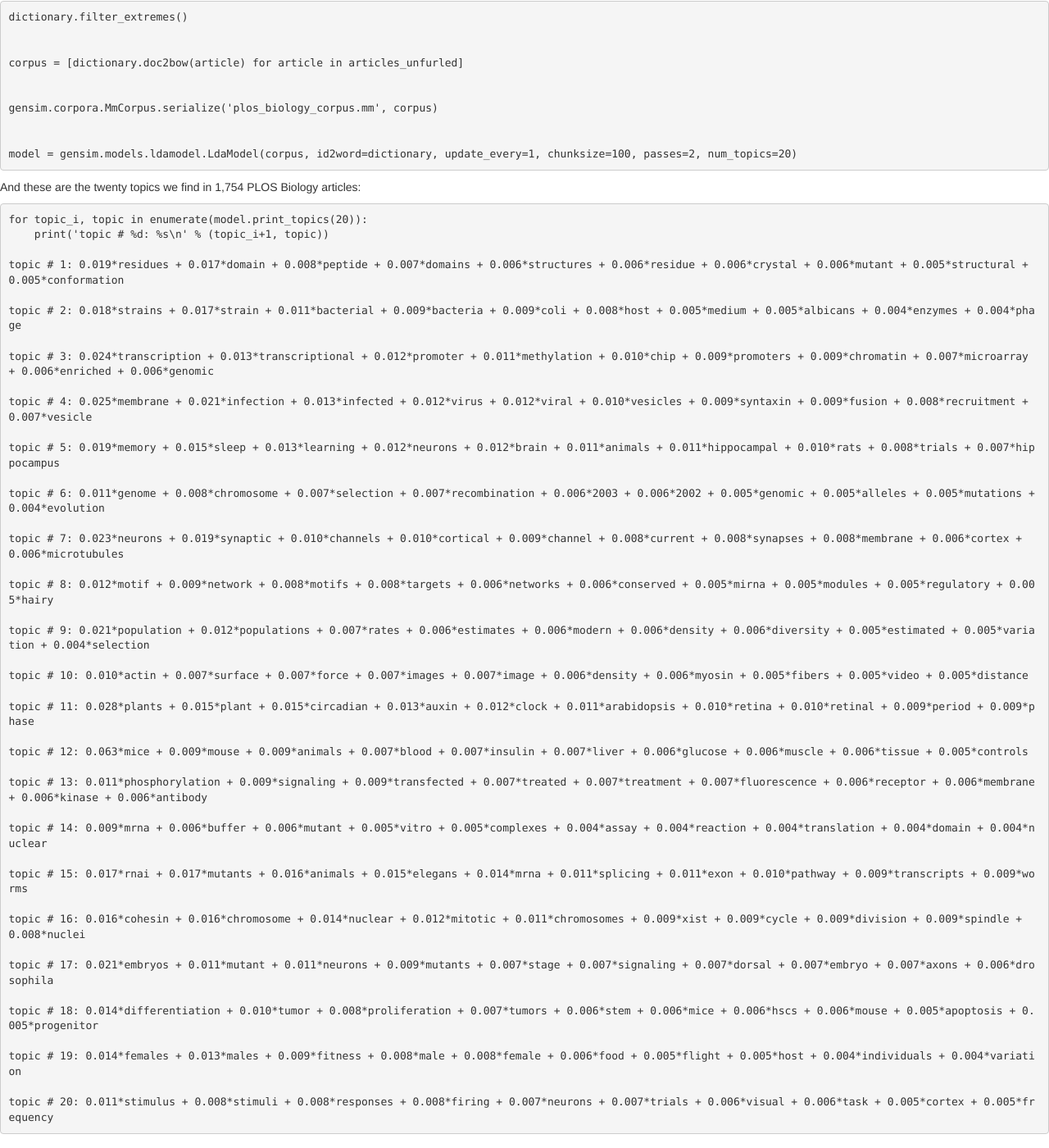
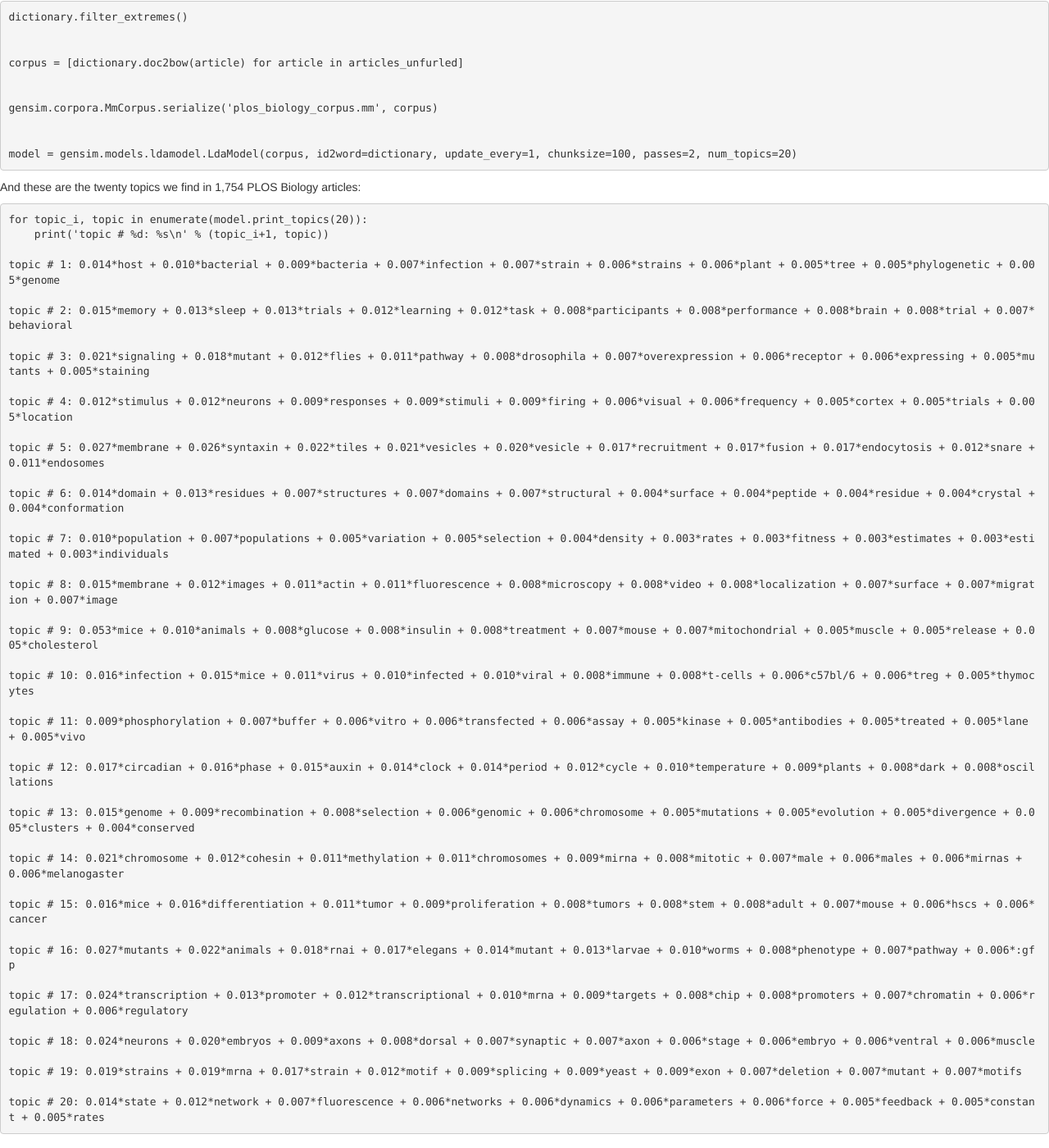
Before and after one commit to waltherg/backup.waltherg.github.io, a Jekyll site: the page built from _posts/2014-02-19-PLOS_Biology_Topics.md, in a window 1280 px wide and 1400 px high, scrolled down 1928 px. Shown: the whole window at 82% size. Built offline with Jekyll 4.4.1, drawn with Linux system fonts in a browser that asks for light colours; nearby versions of some CDN libraries; comment, search, counter and statistics services are not loaded.

Commit message:
print out updated model topics - not sure why we still had old topics in post

```diff
--- a/_posts/2014-02-19-PLOS_Biology_Topics.md
+++ b/_posts/2014-02-19-PLOS_Biology_Topics.md
@@ -142,45 +142,45 @@ And these are the twenty topics we find in 1,754 PLOS Biology articles:
     for topic_i, topic in enumerate(model.print_topics(20)):
         print('topic # %d: %s\n' % (topic_i+1, topic))
 
-    topic # 1: 0.019*residues + 0.017*domain + 0.008*peptide + 0.007*domains + 0.006*structures + 0.006*residue + 0.006*crystal + 0.006*mutant + 0.005*structural + 0.005*conformation
+    topic # 1: 0.014*host + 0.010*bacterial + 0.009*bacteria + 0.007*infection + 0.007*strain + 0.006*strains + 0.006*plant + 0.005*tree + 0.005*phylogenetic + 0.005*genome
 
-    topic # 2: 0.018*strains + 0.017*strain + 0.011*bacterial + 0.009*bacteria + 0.009*coli + 0.008*host + 0.005*medium + 0.005*albicans + 0.004*enzymes + 0.004*phage
+    topic # 2: 0.015*memory + 0.013*sleep + 0.013*trials + 0.012*learning + 0.012*task + 0.008*participants + 0.008*performance + 0.008*brain + 0.008*trial + 0.007*behavioral
 
-    topic # 3: 0.024*transcription + 0.013*transcriptional + 0.012*promoter + 0.011*methylation + 0.010*chip + 0.009*promoters + 0.009*chromatin + 0.007*microarray + 0.006*enriched + 0.006*genomic
+    topic # 3: 0.021*signaling + 0.018*mutant + 0.012*flies + 0.011*pathway + 0.008*drosophila + 0.007*overexpression + 0.006*receptor + 0.006*expressing + 0.005*mutants + 0.005*staining
 
-    topic # 4: 0.025*membrane + 0.021*infection + 0.013*infected + 0.012*virus + 0.012*viral + 0.010*vesicles + 0.009*syntaxin + 0.009*fusion + 0.008*recruitment + 0.007*vesicle
+    topic # 4: 0.012*stimulus + 0.012*neurons + 0.009*responses + 0.009*stimuli + 0.009*firing + 0.006*visual + 0.006*frequency + 0.005*cortex + 0.005*trials + 0.005*location
 
-    topic # 5: 0.019*memory + 0.015*sleep + 0.013*learning + 0.012*neurons + 0.012*brain + 0.011*animals + 0.011*hippocampal + 0.010*rats + 0.008*trials + 0.007*hippocampus
+    topic # 5: 0.027*membrane + 0.026*syntaxin + 0.022*tiles + 0.021*vesicles + 0.020*vesicle + 0.017*recruitment + 0.017*fusion + 0.017*endocytosis + 0.012*snare + 0.011*endosomes
 
-    topic # 6: 0.011*genome + 0.008*chromosome + 0.007*selection + 0.007*recombination + 0.006*2003 + 0.006*2002 + 0.005*genomic + 0.005*alleles + 0.005*mutations + 0.004*evolution
+    topic # 6: 0.014*domain + 0.013*residues + 0.007*structures + 0.007*domains + 0.007*structural + 0.004*surface + 0.004*peptide + 0.004*residue + 0.004*crystal + 0.004*conformation
 
-    topic # 7: 0.023*neurons + 0.019*synaptic + 0.010*channels + 0.010*cortical + 0.009*channel + 0.008*current + 0.008*synapses + 0.008*membrane + 0.006*cortex + 0.006*microtubules
+    topic # 7: 0.010*population + 0.007*populations + 0.005*variation + 0.005*selection + 0.004*density + 0.003*rates + 0.003*fitness + 0.003*estimates + 0.003*estimated + 0.003*individuals
 
-    topic # 8: 0.012*motif + 0.009*network + 0.008*motifs + 0.008*targets + 0.006*networks + 0.006*conserved + 0.005*mirna + 0.005*modules + 0.005*regulatory + 0.005*hairy
+    topic # 8: 0.015*membrane + 0.012*images + 0.011*actin + 0.011*fluorescence + 0.008*microscopy + 0.008*video + 0.008*localization + 0.007*surface + 0.007*migration + 0.007*image
 
-    topic # 9: 0.021*population + 0.012*populations + 0.007*rates + 0.006*estimates + 0.006*modern + 0.006*density + 0.006*diversity + 0.005*estimated + 0.005*variation + 0.004*selection
+    topic # 9: 0.053*mice + 0.010*animals + 0.008*glucose + 0.008*insulin + 0.008*treatment + 0.007*mouse + 0.007*mitochondrial + 0.005*muscle + 0.005*release + 0.005*cholesterol
 
-    topic # 10: 0.010*actin + 0.007*surface + 0.007*force + 0.007*images + 0.007*image + 0.006*density + 0.006*myosin + 0.005*fibers + 0.005*video + 0.005*distance
+    topic # 10: 0.016*infection + 0.015*mice + 0.011*virus + 0.010*infected + 0.010*viral + 0.008*immune + 0.008*t-cells + 0.006*c57bl/6 + 0.006*treg + 0.005*thymocytes
 
-    topic # 11: 0.028*plants + 0.015*plant + 0.015*circadian + 0.013*auxin + 0.012*clock + 0.011*arabidopsis + 0.010*retina + 0.010*retinal + 0.009*period + 0.009*phase
+    topic # 11: 0.009*phosphorylation + 0.007*buffer + 0.006*vitro + 0.006*transfected + 0.006*assay + 0.005*kinase + 0.005*antibodies + 0.005*treated + 0.005*lane + 0.005*vivo
 
-    topic # 12: 0.063*mice + 0.009*mouse + 0.009*animals + 0.007*blood + 0.007*insulin + 0.007*liver + 0.006*glucose + 0.006*muscle + 0.006*tissue + 0.005*controls
+    topic # 12: 0.017*circadian + 0.016*phase + 0.015*auxin + 0.014*clock + 0.014*period + 0.012*cycle + 0.010*temperature + 0.009*plants + 0.008*dark + 0.008*oscillations
 
-    topic # 13: 0.011*phosphorylation + 0.009*signaling + 0.009*transfected + 0.007*treated + 0.007*treatment + 0.007*fluorescence + 0.006*receptor + 0.006*membrane + 0.006*kinase + 0.006*antibody
+    topic # 13: 0.015*genome + 0.009*recombination + 0.008*selection + 0.006*genomic + 0.006*chromosome + 0.005*mutations + 0.005*evolution + 0.005*divergence + 0.005*clusters + 0.004*conserved
 
-    topic # 14: 0.009*mrna + 0.006*buffer + 0.006*mutant + 0.005*vitro + 0.005*complexes + 0.004*assay + 0.004*reaction + 0.004*translation + 0.004*domain + 0.004*nuclear
+    topic # 14: 0.021*chromosome + 0.012*cohesin + 0.011*methylation + 0.011*chromosomes + 0.009*mirna + 0.008*mitotic + 0.007*male + 0.006*males + 0.006*mirnas + 0.006*melanogaster
 
-    topic # 15: 0.017*rnai + 0.017*mutants + 0.016*animals + 0.015*elegans + 0.014*mrna + 0.011*splicing + 0.011*exon + 0.010*pathway + 0.009*transcripts + 0.009*worms
+    topic # 15: 0.016*mice + 0.016*differentiation + 0.011*tumor + 0.009*proliferation + 0.008*tumors + 0.008*stem + 0.008*adult + 0.007*mouse + 0.006*hscs + 0.006*cancer
 
-    topic # 16: 0.016*cohesin + 0.016*chromosome + 0.014*nuclear + 0.012*mitotic + 0.011*chromosomes + 0.009*xist + 0.009*cycle + 0.009*division + 0.009*spindle + 0.008*nuclei
+    topic # 16: 0.027*mutants + 0.022*animals + 0.018*rnai + 0.017*elegans + 0.014*mutant + 0.013*larvae + 0.010*worms + 0.008*phenotype + 0.007*pathway + 0.006*:gfp
 
-    topic # 17: 0.021*embryos + 0.011*mutant + 0.011*neurons + 0.009*mutants + 0.007*stage + 0.007*signaling + 0.007*dorsal + 0.007*embryo + 0.007*axons + 0.006*drosophila
+    topic # 17: 0.024*transcription + 0.013*promoter + 0.012*transcriptional + 0.010*mrna + 0.009*targets + 0.008*chip + 0.008*promoters + 0.007*chromatin + 0.006*regulation + 0.006*regulatory
 
-    topic # 18: 0.014*differentiation + 0.010*tumor + 0.008*proliferation + 0.007*tumors + 0.006*stem + 0.006*mice + 0.006*hscs + 0.006*mouse + 0.005*apoptosis + 0.005*progenitor
+    topic # 18: 0.024*neurons + 0.020*embryos + 0.009*axons + 0.008*dorsal + 0.007*synaptic + 0.007*axon + 0.006*stage + 0.006*embryo + 0.006*ventral + 0.006*muscle
 
-    topic # 19: 0.014*females + 0.013*males + 0.009*fitness + 0.008*male + 0.008*female + 0.006*food + 0.005*flight + 0.005*host + 0.004*individuals + 0.004*variation
+    topic # 19: 0.019*strains + 0.019*mrna + 0.017*strain + 0.012*motif + 0.009*splicing + 0.009*yeast + 0.009*exon + 0.007*deletion + 0.007*mutant + 0.007*motifs
 
-    topic # 20: 0.011*stimulus + 0.008*stimuli + 0.008*responses + 0.008*firing + 0.007*neurons + 0.007*trials + 0.006*visual + 0.006*task + 0.005*cortex + 0.005*frequency
+    topic # 20: 0.014*state + 0.012*network + 0.007*fluorescence + 0.006*networks + 0.006*dynamics + 0.006*parameters + 0.006*force + 0.005*feedback + 0.005*constant + 0.005*rates
 
 
 
```
